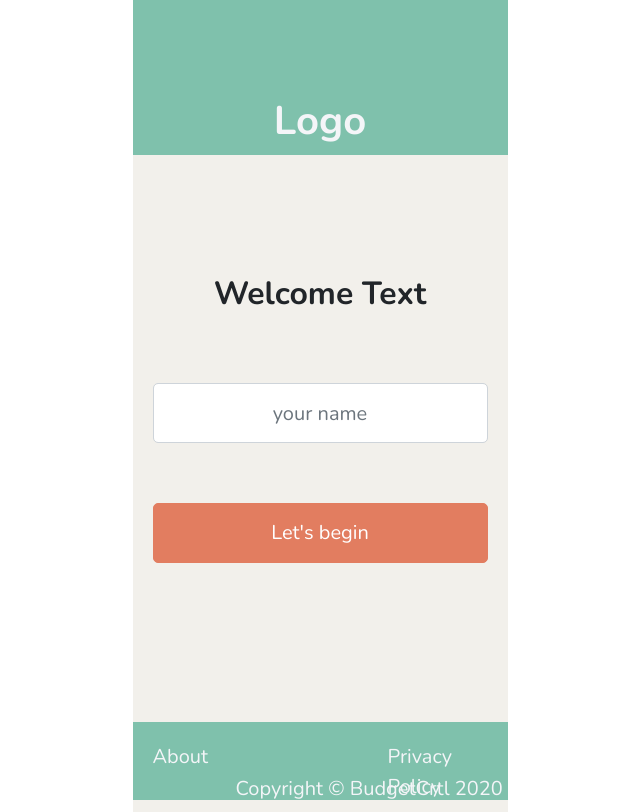
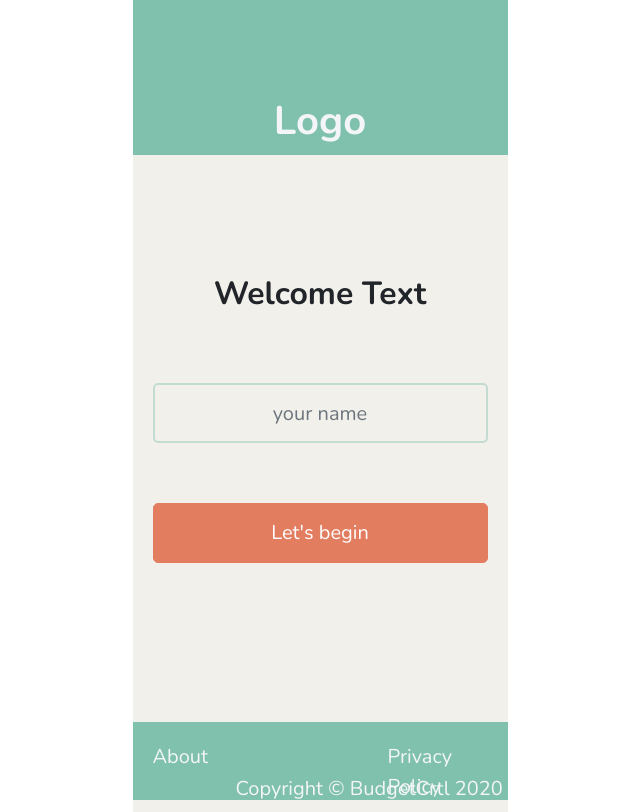
Before and after one commit to BCH-REACT20S-Project-1-Group-2/BCH-REACT20S-Project-1-Group-2.github.io, a React (Create React App) app in the folder frontend/: page / in a window 1280 px wide. Shown: the whole page, without its empty margins (320-960 px from the left). Built offline with nearby package versions, Linux system fonts and the light colour scheme.

Commit message:
bugfix/frontend-skeleton/component-structure: fix in App.css for input element styling

```diff
--- a/frontend/src/styles/App.css
+++ b/frontend/src/styles/App.css
@@ -36,8 +36,8 @@ h3 {
 
 input {
   height: 60px !important;
-  background-color: var(--primary-bg-color);
-  border: 2px solid var(--border-color);
+  background-color: var(--primary-bg-color) !important;
+  border: 2px solid var(--border-color) !important;
 }
 
 button,
```
